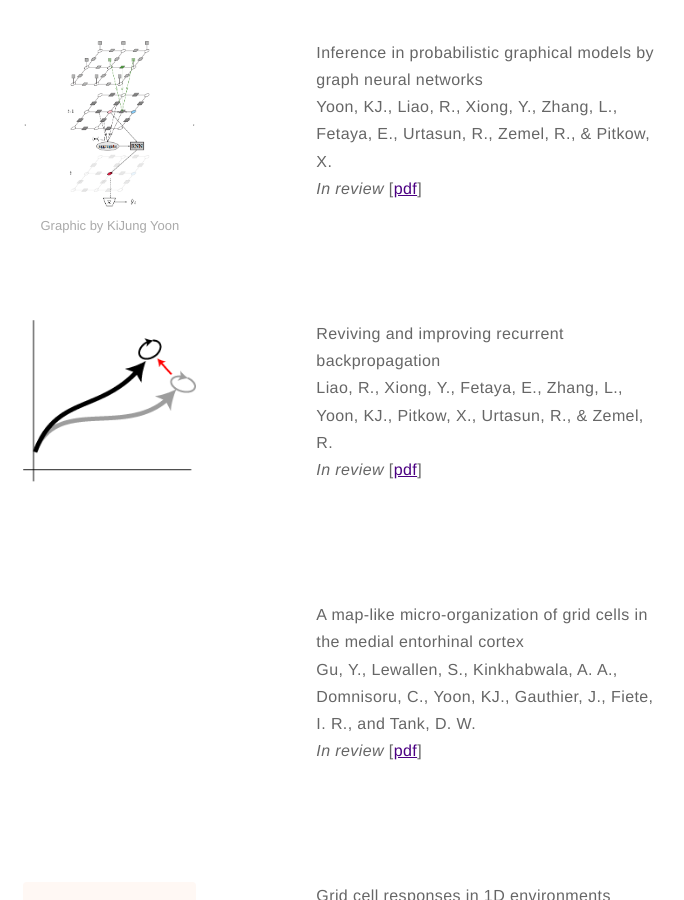
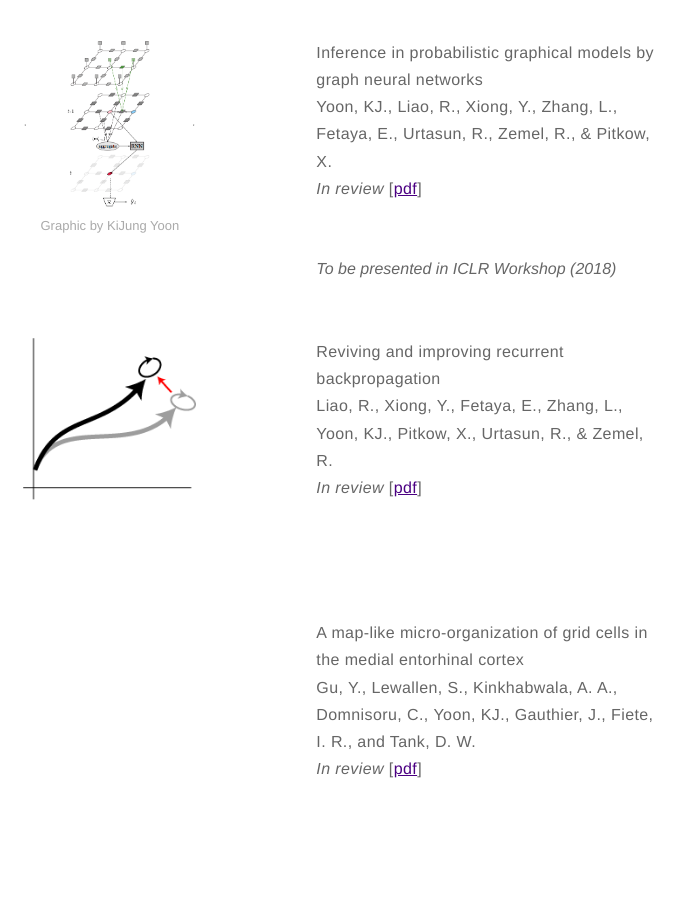
Before and after one commit to kijungyoon/kijungyoon.github.io, a Jekyll site: the page built from about.md, in a window 1280 px wide and 900 px high, scrolled down 804 px. Shown: the whole window, without its empty margins (339-1023 px from the left). Built offline with Jekyll 4.4.1, drawn with Linux system fonts in a browser that asks for light colours.

Commit message:
Update about.md

```diff
--- a/about.md
+++ b/about.md
@@ -21,6 +21,7 @@ layout: page
     <b>Yoon, KJ.</b>, Liao, R., Xiong, Y., Zhang, L., Fetaya, E., Urtasun, R., Zemel, R., & Pitkow, X.<br>
 	<i>In review</i>
 	[<a href="https://">pdf</a>]</p><br>
+	<i>To be presented in ICLR Workshop (2018)</i>
     </div>
 </div>
 
```
